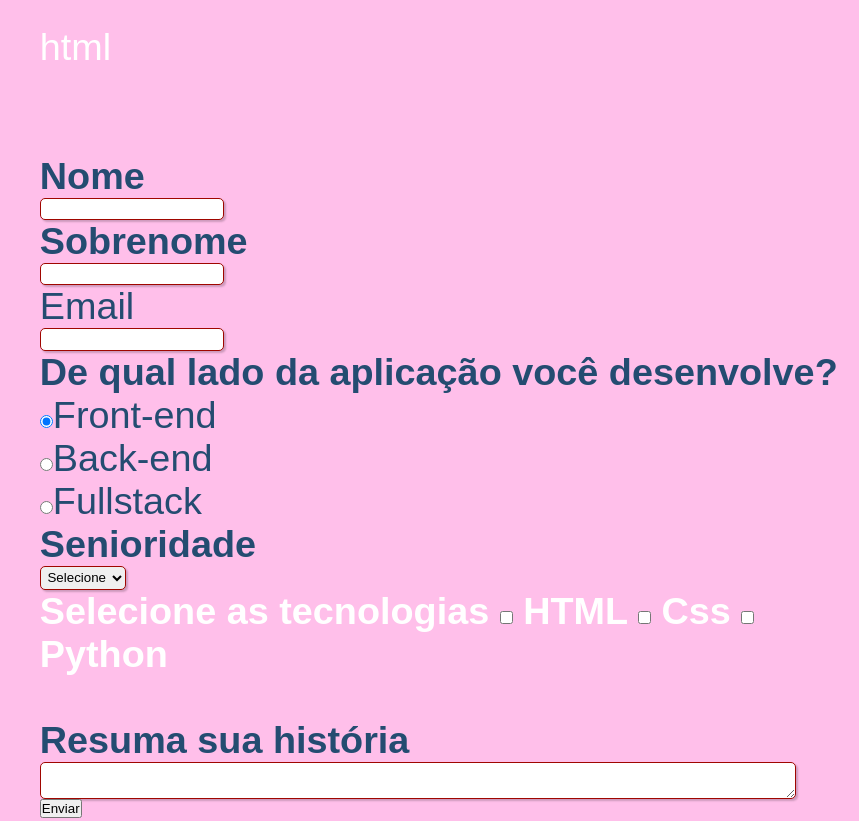
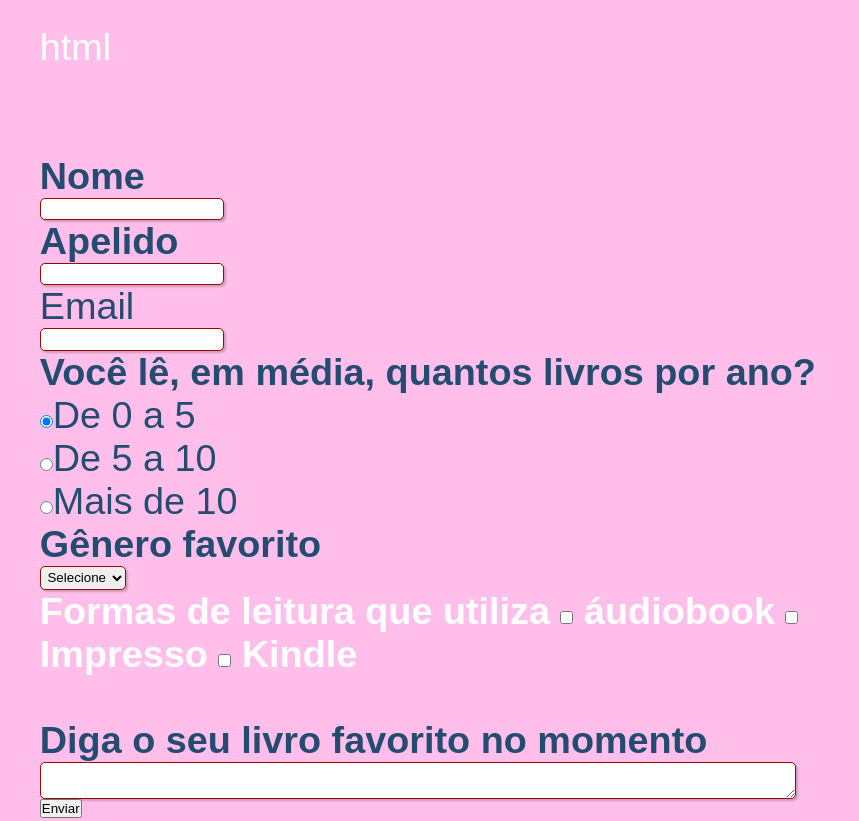
Before and after one commit to DevMaxine/Programa-o-web-1, a plain HTML site: page forms/index.html in a window 1280 px wide. Shown: the whole page, without its empty margins (421-1280 px from the left). Drawn offline with Linux system fonts and the light colour scheme.

Commit message:
Update index.html

```diff
--- a/forms/index.html
+++ b/forms/index.html
@@ -7,8 +7,8 @@ html<!DOCTYPE html>
 </head>
 <body>
     <div class="campo">
-        <h1 id="titulo"Cadastro de Devs</h1>
-        <p id="subtitulo"Insira as informações</p>
+        <h1 id="titulo"Coleta de dadoa</h1>
+        <p id="subtitulo"Preencha</p>
         <br>
     </div>
     <form>
@@ -18,8 +18,8 @@ html<!DOCTYPE html>
                 <input type="text" name="nome" id="nome" required>
             </div>
             <div class="campo">
-                <label for="sobrenome"><Strong>Sobrenome</Strong></label>
-                <input type="text" name="sobrenome" id="sobrenome" required>
+                <label for="apelido"><Strong>Apelido</Strong></label>
+                <input type="text" name="apelido" id="apelido" required>
             </div>
         </fieldset>
         <div class="campo">
@@ -27,42 +27,44 @@ html<!DOCTYPE html>
             <input type="email" name="email" id="email" required>
         </div>
         <div class="campo">
-            <label><Strong>De qual lado da aplicação você desenvolve?</Strong></label>
+            <label><Strong>Você lê, em média, quantos livros por ano?</Strong></label>
             <label>
-                <input type="radio" name="devweb" value="frontend" checked>Front-end
+                <input type="radio" name="quantidade" value="poucos" checked>De 0 a 5
             </label>
             <label>
-                <input type="radio" name="devweb" value="backend">Back-end
+                <input type="radio" name="quantidade" value="medios">De 5 a 10
             </label>
             <label>
-                <input type="radio" name="devweb" value="fullstack">Fullstack
+                <input type="radio" name="quantidade" value="varios">Mais de 10
             </label>
         </div>
         <div class="campo">
-            <label for="senioridade"><Strong>Senioridade</Strong></label>
-            <select id="senioridade">
+            <label for="genero"><Strong>Gênero favorito</Strong></label>
+            <select id="genero">
                 <option selected disable value="">Selecione</option>
-                <option>Junior</option>
-                <option>Pleno</option>
-                <option>Senior</option>
+                <option>Romance</option>
+                <option>Comédia</option>
+                <option>Mistério</option>
+                <option>Ação</option>
+                <option>Outro</option>
 
             </select>
         </div>
         <fieldset class="grupo">
             <div class="check">
-                <label><Strong>Selecione as tecnologias<Strong></label>
-                <input type="checkbox" id="tecnologia1" name="tecnologia1" value="HTML">
-                <label for="tecnologia1">HTML</label>
-                <input type="checkbox" id="tecnologia2" name="tecnologia2" value="Css">
-                <label for="tecnologia2">Css</label>
-                <input type="checkbox" id="tecnologia3" name="tecnologia3" value="python">
-                <label for="tecnologia3">Python</label>
+                <label><Strong>Formas de leitura que utiliza<Strong></label>
+                <input type="checkbox" id="forma1" name="forma1" value="audiobook">
+                <label for="forms1">áudiobook</label>
+                <input type="checkbox" id="forma2" name="forma2" value="Impresso">
+                <label for="forma2">Impresso</label>
+                <input type="checkbox" id="forma3" name="forma3" value="Kindle">
+                <label for="forma3">Kindle</label>
             </div>
         </fieldset>
         <div class="campo">
             <br>
-            <label><Strong>Resuma sua história</Strong></label>
-            <textarea row="6" style="width: 20cm" id="historia" name="historia"></textarea>
+            <label><Strong>Diga o seu livro favorito no momento</Strong></label>
+            <textarea row="6" style="width: 20cm" id="livrofav" name="livrofav"></textarea>
         </div>
         <button class="botão" type="submit">Enviar</button>
     </form>
```
